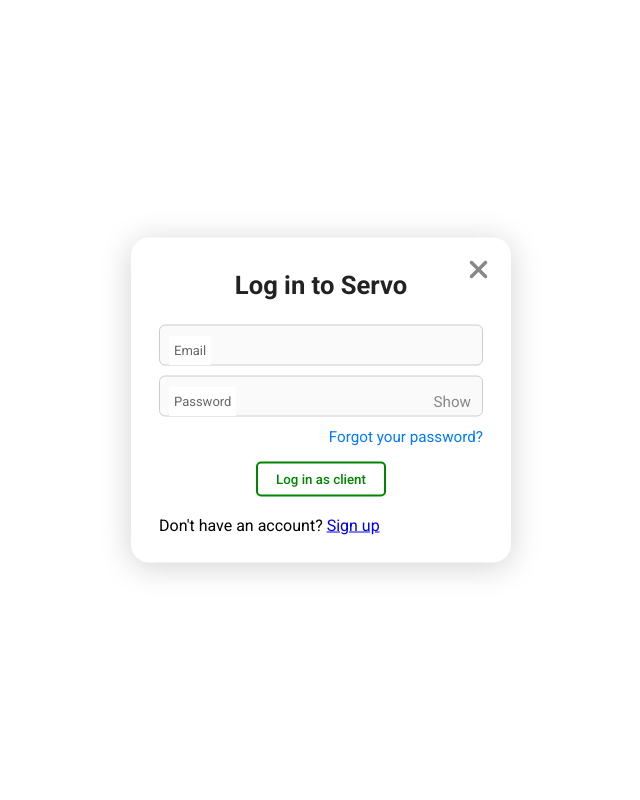
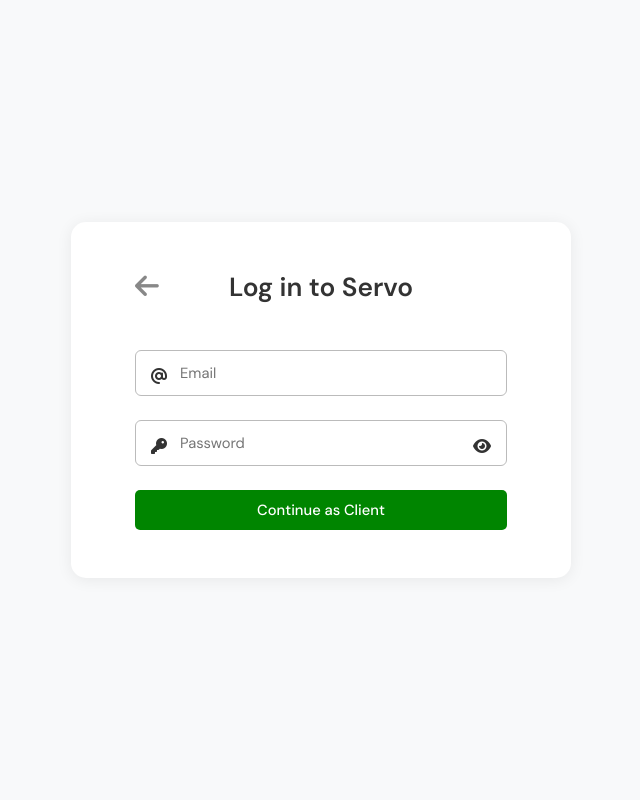
Before and after one commit to gihan-s/Servo, a PHP site: page /client/login.php in a window 1280 px wide. Shown: the whole page, without its empty margins (319-959 px from the left). Run offline with PHP 8.4, Linux system fonts and the light colour scheme; the visitor is signed in with stand-in values (Sample User, id 1).

Commit message:
Refactor login functionality and styles; migrate login.php to client and provider directories, update CSS for improved layout and user experience

```diff
--- a/assets/css/login.css
+++ b/assets/css/login.css
@@ -1,164 +1,88 @@
-/* Login Modal Styles */
-body.login-bg {
-    background: url('../img/landingBG.jpg') no-repeat center center fixed;
-    background-size: cover;
+body {
     min-height: 100vh;
-}
-.login-modal {
-    position: fixed;
-    top: 50%;
-    left: 50%;
-    transform: translate(-50%, -50%);
-    background: #fff;
-    border-radius: 18px;
-    box-shadow: 0 4px 32px rgba(0,0,0,0.18);
-    width: 380px;
-    max-width: 95vw;
-    z-index: 10;
-    padding: 0;
-}
-.login-modal-content {
-    padding: 32px 28px 28px 28px;
-    position: relative;
-}
-.close-btn {
-    position: absolute;
-    top: 18px;
-    right: 22px;
-    background: none;
-    border: none;
-    font-size: 28px;
-    color: #888;
-    cursor: pointer;
-    z-index: 20;
-}
-.avatar-circle {
-    width: 38px;
-    height: 38px;
-    background: #eee;
-    border-radius: 50%;
-    margin: 0 auto 12px auto;
-}
-.login-modal-header h2 {
-    text-align: center;
-    margin-bottom: 6px;
-    font-size: 1.6em;
-    color: #222;
-}
-.login-modal-header p {
-    text-align: center;
-    margin-bottom: 18px;
-    color: #666;
-    font-size: 1em;
-}
-.login-modal-header a {
-    color: #007bff;
-    text-decoration: none;
-}
-.social-login {
-    display: flex;
-    flex-direction: column;
-    gap: 12px;
-    margin-bottom: 18px;
-}
-.social-btn {
     display: flex;
     align-items: center;
     justify-content: center;
-    gap: 8px;
-    padding: 10px;
-    border: 1px solid #ddd;
-    border-radius: 24px;
-    background: #f7f7f7;
-    font-size: 1em;
-    cursor: pointer;
-    transition: background 0.2s;
+    background: #f8f9fa;
 }
-.social-btn:hover {
-    background: #eaeaea;
-}
-.divider {
-    text-align: center;
-    margin: 18px 0 18px 0;
+
+.login-wrapper {
+    width: 100%;
+    max-width: 500px;
+    margin: 0;
+    padding: 48px 64px;
+    background: #fff;
+    border-radius: 15px;
+    box-shadow: 0 2px 16px rgba(0, 0, 0, 0.07);
     position: relative;
 }
-.divider span {
-    background: #fff;
-    padding: 0 12px;
-    color: #888;
-    font-size: 0.95em;
+
+.login-header {
+    display: flex;
+    align-items: center;
+    justify-content: center;
     position: relative;
-    z-index: 2;
+    margin-bottom: 12.5%;
 }
-.divider:before {
-    content: "";
-    position: absolute;
-    left: 0;
-    right: 0;
-    top: 50%;
-    height: 1px;
-    background: #eee;
-    z-index: 1;
+
+.login-header h2 {
+    flex: 1;
+    text-align: center;
+    margin: 0;
+    font-size: 1.64rem;
+    color: #333;
+    font-weight: 600;
 }
-.login-form label {
-    display: block;
-    margin: 10px 0 6px 0;
-    color: #555;
-    font-size: 1em;
+
+input {
+    width: 100%;
+    padding: 12px 44px;
+    border: 1px solid #bbb;
+    border-radius: 6px;
+    font-size: 0.92rem;
+    margin-bottom: 6px;
 }
-.login-form input[type="text"],
-.login-form input[type="password"] {
-    width: 100%;
-    padding: 10px;
-    margin-bottom: 10px;
-    border: 1px solid #ccc;
-    border-radius: 6px;
-    font-size: 1em;
-    background: #fafafa;
-}
-.password-wrapper {
+
+.input-group {
+    margin-bottom: 18px;
     position: relative;
 }
-.toggle-password {
+
+.input-group i {
+    left: 16px;
+    top: 50%;
     position: absolute;
-    right: 12px;
-    top: 50%;
     transform: translateY(-50%);
-    font-size: 0.95em;
+    color: #333;
+    font-size: 1rem;
+    pointer-events: none;
+}
+
+.input-group .toggle-password {
+    left: auto;
+    right: 16px;
+    cursor: pointer;
+    z-index: 2;
+    pointer-events: all;
+}
+
+.button {
+    width: 100%;
+    font-size: 0.92rem;
+}
+
+.back-btn {
+    position: absolute;
+    left: 0px;
+    background: none;
+    border: none;
+    font-size: 1.7rem;
     color: #888;
     cursor: pointer;
-    user-select: none;
+    z-index: 10;
+    transition: color 0.2s;
 }
-.forgot-link {
-    text-align: right;
-    margin-bottom: 16px;
+
+.back-btn:hover {
+    color: #14a800;
 }
-.forgot-link a {
-    color: #007bff;
-    font-size: 0.95em;
-    text-decoration: none;
-}
-.login-btn {
-    width: 100%;
-    padding: 12px;
-    background: #ccc;
-    color: #fff;
-    border: none;
-    border-radius: 24px;
-    font-size: 1.1em;
-    cursor: pointer;
-    margin-top: 8px;
-    transition: background 0.2s;
-}
-.login-btn:hover {
-    background: #888;
-}
-.error-message {
-    color: #d8000c;
-    background: #ffd2d2;
-    border: 1px solid #d8000c;
-    padding: 8px;
-    border-radius: 4px;
-    margin-bottom: 16px;
-    text-align: center;
-}
--- a/assets/css/main.css
+++ b/assets/css/main.css
@@ -1,8 +1,10 @@
 @import url('https://fonts.googleapis.com/css2?family=Roboto:ital,wght@0,100..900;1,100..900&display=swap');
+@import url("https://fonts.googleapis.com/css2?family=DM+Sans:ital,opsz,wght@0,9..40,100..1000;1,9..40,100..1000&family=Roboto:ital,wght@0,100..900;1,100..900&display=swap");
 
-*{
+* {
     margin: 0;
     padding: 0;
     box-sizing: border-box;
-    font-family: "Roboto", sans-serif;
+    font-family: "DM Sans";
+    /* font-family: "Roboto", sans-serif; */
 }
--- /dev/null
+++ b/client/login.php
@@ -0,0 +1,81 @@
+<?php
+session_start();
+$error = isset($_GET['error']) ? $_GET['error'] : '';
+?>
+<!DOCTYPE html>
+<html lang="en">
+<head>
+    <meta charset="UTF-8">
+    <meta name="viewport" content="width=device-width, initial-scale=1.0">
+    <title>Login</title>
+
+    <link rel="stylesheet" href="../assets/css/main.css">
+    <link rel="stylesheet" href="../assets/css/elements.css">
+    <link rel="stylesheet" href="../assets/css/GridTemplates.css">
+    <link rel="stylesheet" href="../assets/css/login.css">
+
+    <!-- Font Awesome Icons -->
+    <link rel="stylesheet" href="https://site-assets.fontawesome.com/releases/v6.5.1/css/all.css">
+
+    <!-- <script src="assets/js/elements.js" defer></script> -->
+</head>
+<body>
+    <div class="login-wrapper">
+        <div class="login-header">
+            <button class="back-btn fa-solid fa-arrow-left" onclick="window.location.href='../index.php'"></button>
+            <h2>Log in to Servo</h2>
+        </div>
+        <form class="login-form" method="POST" action="client-login.php">
+            <div class="input-group">
+                <i class="fa-solid fa-at"></i>
+                <input type="email" id="email" name="email" placeholder="Email" aria-label="email" required>
+            </div>
+            <div class="input-group">
+                <i class="fa-solid fa-key"></i>
+                <input type="password" id="password" name="password" placeholder="Password" aria-label="password" minlength="8" required>
+                <i class="fa-solid fa-eye toggle-password" id="togglePassword" tabindex="0" style="cursor:pointer" onclick="togglePasswordView(event)"></i>
+            </div>
+            <button type="submit" class="button">Continue as Client</button>
+        </form>
+    </div>
+    <script>
+        // hide and show password
+        function togglePasswordView(e) {
+            var pwd = document.getElementById('password');
+            var toggle = document.getElementById('togglePassword');
+            if (pwd.type === 'password') {
+                pwd.type = 'text';
+                toggle.classList.remove('fa-eye');
+                toggle.classList.add('fa-eye-slash');
+            } else {
+                pwd.type = 'password';
+                toggle.classList.remove('fa-eye-slash');
+                toggle.classList.add('fa-eye');
+            }
+            if(e) e.preventDefault();
+        }
+        // form validation
+        const form = document.querySelector('.login-form');
+        if (form) {
+            form.addEventListener('submit', function(e) {
+                // email validation
+                const email = document.getElementById('email').value;
+                const emailPattern = /^[^\s@]+@[^\s@]+\.[^\s@]+$/;
+                if (!emailPattern.test(email)) {
+                    alert('Please enter a valid email address.');
+                    e.preventDefault();
+                    return;
+                }
+                // password validation (must contain a number and a special character)
+                const password = document.getElementById('password').value;
+                const passwordPattern = /^(?=.*[0-9])(?=.*[!@#$%^&*])/;
+                if (!passwordPattern.test(password)) {
+                    alert('Password must contain at least one number and one special character.');
+                    e.preventDefault();
+                    return;
+                }
+          });
+        }
+    </script>
+</body>
+</html>
--- a/includes/headerHome.php
+++ b/includes/headerHome.php
@@ -31,7 +31,7 @@
         </div>
 
         <div class="button-wrapper">
-            <button onclick="window.location.href='login.php'">Log in</button>
+            <button onclick="window.location.href='client/login.php'">Log in</button>
             <button onclick="window.location.href='signup.php'">Sign Up</button>
         </div>
 
--- a/login.php
+++ /dev/null
@@ -1,74 +0,0 @@
-<?php
-session_start();
-$error = isset($_GET['error']) ? $_GET['error'] : '';
-?>
-<!DOCTYPE html>
-<html lang="en">
-<head>
-    <meta charset="UTF-8">
-    <meta name="viewport" content="width=device-width, initial-scale=1.0">
-    <title>Login</title>
-
-    <!-- <link rel="stylesheet" href="styles.css"> -->
-    <link rel="stylesheet" href="assets/css/login.css">
-    <!-- <style>
-        body.login-bg {
-            background: url('assets/img/landingBG.jpg') no-repeat center center fixed;
-            background-size: cover;
-            min-height: 100vh;
-        }
-    </style> -->
-    <link rel="stylesheet" href="assets/css/main.css">
-    <link rel="stylesheet" href="assets/css/elements.css">
-    <link rel="stylesheet" href="assets/css/GridTemplates.css">
-
-    <!-- Font Awesome Icons -->
-    <link rel="stylesheet" href="https://site-assets.fontawesome.com/releases/v6.5.1/css/all.css">
-
-    <script src="assets/js/elements.js" defer></script>
-</head>
-<body>
-    <div class="login-modal">
-        <button class="close-btn fa-solid fa-xmark" onclick="window.location.href='index.php'"></button>
-        <div class="login-modal-content">
-            <div class="login-modal-header">
-                <h2>Log in to Servo</h2>
-            </div>
-            <br>
-            <form action="includes/login_process.php" method="POST" class="login-form">
-                <div class="text-container">
-                    <div class="label text-label">Email</div>
-                    <input type="text" id="username" name="username" required class="text-field">
-                </div>
-                <br>
-                <div class="text-container">
-                    <div class="label text-label">Password</div>
-                    <input type="password" id="password" name="password" required class="text-field">
-                    <span class="toggle-password" onclick="togglePasswordView()">Show</span>
-                </div>
-                <div class="forgot-link">
-                    <a href="#">Forgot your password?</a>
-                </div>
-                <center><button type="submit" class="button outline">Log in as client</button></center>
-            </form>
-            <br>
-            <div class="signup-link">
-                <p>Don't have an account? <a href="signup.php">Sign up</a></p>
-            </div>
-        </div>
-    </div>
-    <script>
-        function togglePasswordView() {
-            var pwd = document.getElementById('password');
-            var toggle = document.querySelector('.toggle-password');
-            if (pwd.type === 'password') {
-                pwd.type = 'text';
-                toggle.textContent = 'Hide';
-            } else {
-                pwd.type = 'password';
-                toggle.textContent = 'Show';
-            }
-        }
-    </script>
-</body>
-</html>
```
Also changed, not shown: providers/login.php (added, +82 -0 lines), styles.css (added).
